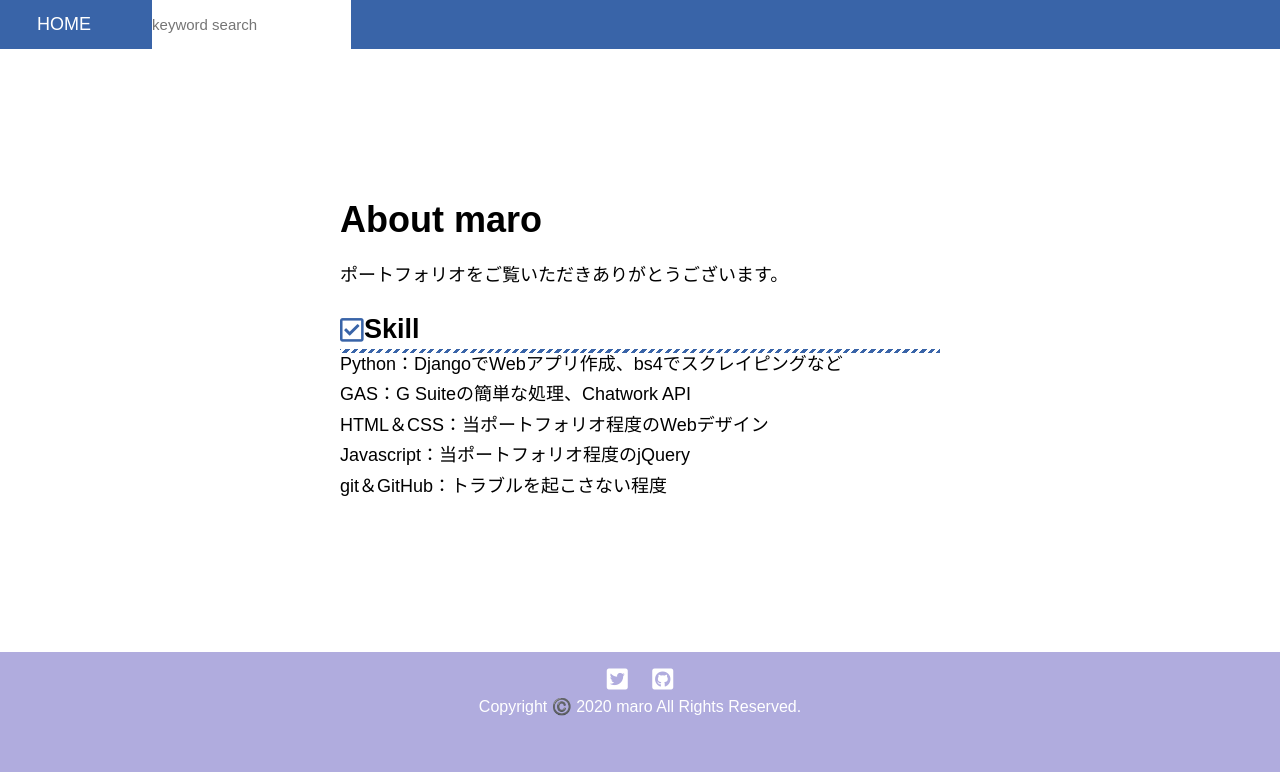
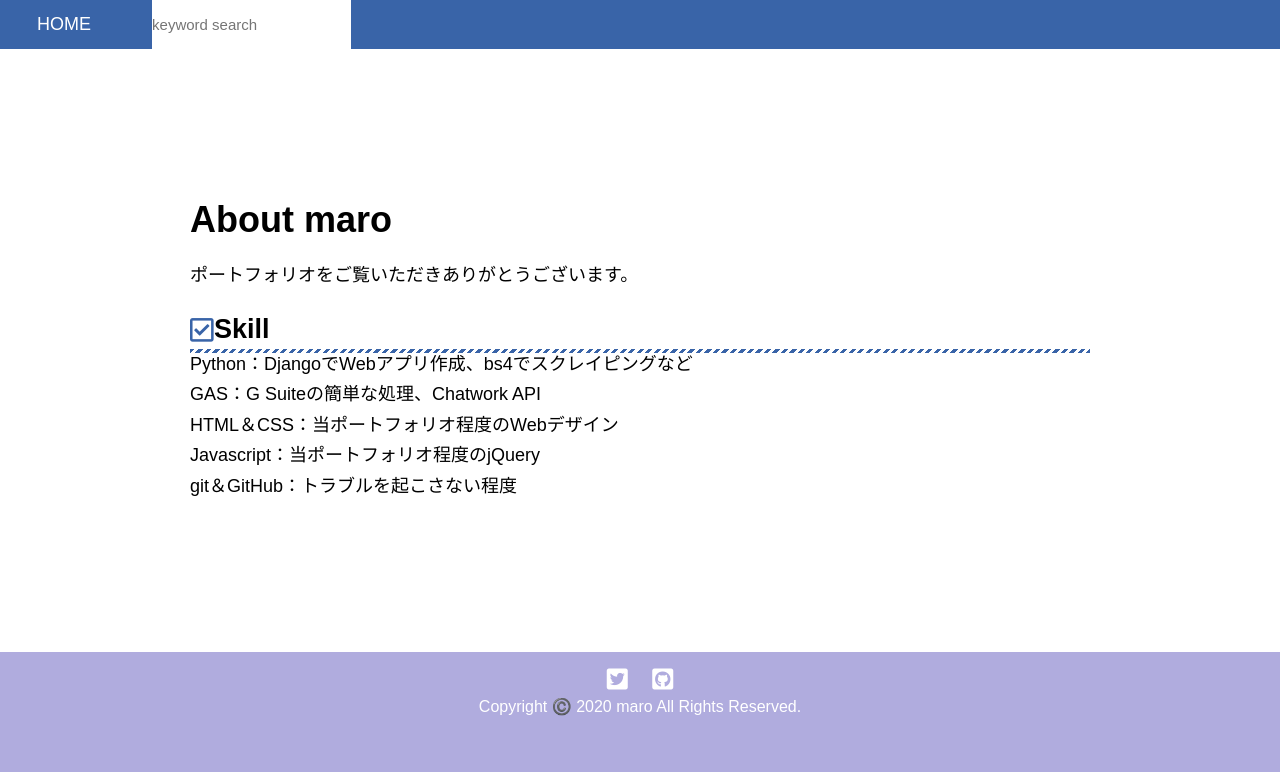
Before and after one commit to maro-28/Portfolio, a Django app: page /about_me/ in a window 1280 px wide. Shown: the part 401-1173 px from the top of the page. Run offline with Django 3.2, Linux system fonts and the light colour scheme; data that the repository does not hold is empty.

Commit message:
change width of article content

```diff
--- a/main/static/main/css/about_blog.css
+++ /dev/null
@@ -1,5 +0,0 @@
-@import "base.css";
-@import "header.css";
-@import "nav.css";
-@import "article_content.css";
-@import "footer.css";
--- a/main/static/main/css/about_writer.css
+++ /dev/null
@@ -1,5 +0,0 @@
-@import "base.css";
-@import "header.css";
-@import "nav.css";
-@import "article_content.css";
-@import "footer.css";
--- a/main/static/main/css/article_content.css
+++ b/main/static/main/css/article_content.css
@@ -4,7 +4,7 @@ main{
 }
 .article{
   margin: 0 auto;
-  width: 35rem;
+  width: 50rem;
   padding: 2rem 2.5rem;
   border-radius: 2rem;
 }
@@ -123,12 +123,12 @@ h2:before{
   margin-bottom: 0.5rem;
 }
 .comment_name{
-  width: 28rem;
+  width: 42rem;
   margin-bottom: 0.5rem;
 }
 .comment_form textarea{
   font-size: 0.9rem;
-  width: 28rem;
+  width: 42rem;
   height: 10rem;
   margin-bottom: 0.5rem;
   background-color: #fff;
--- a/main/templates/main/about_blog.html
+++ b/main/templates/main/about_blog.html
@@ -7,7 +7,7 @@
 
 <!-- css -->
 {% block css %}
-<link rel="stylesheet" type="text/css" href="{% static "main/css/about_blog.css" %}">
+<link rel="stylesheet" type="text/css" href="{% static "main/css/post_detail.css" %}">
 {% endblock %}
 
 <!-- js -->
--- a/main/templates/main/about_me.html
+++ b/main/templates/main/about_me.html
@@ -6,7 +6,7 @@
 
 <!-- css -->
 {% block css %}
-<link rel="stylesheet" type="text/css" href="{% static "main/css/about_writer.css" %}">
+<link rel="stylesheet" type="text/css" href="{% static "main/css/post_detail.css" %}">
 {% endblock %}
 
 <!-- js -->
```
